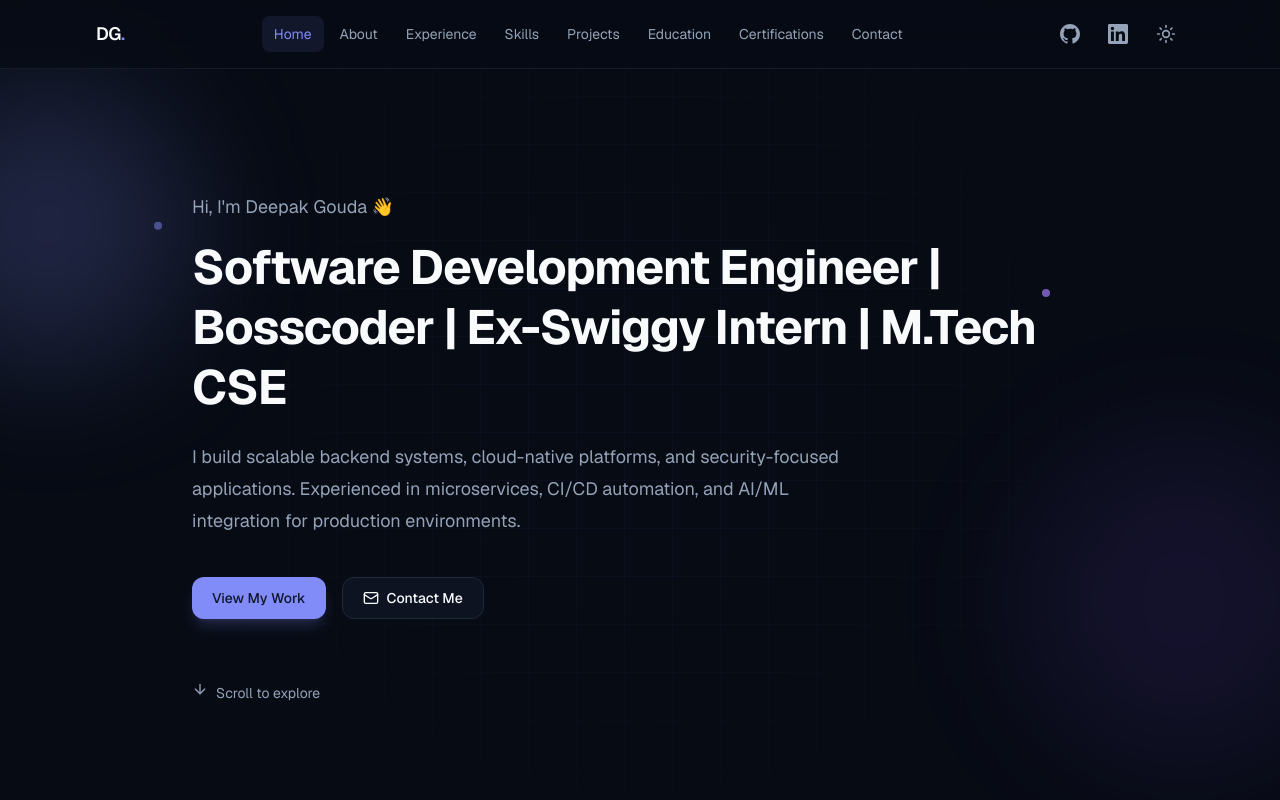
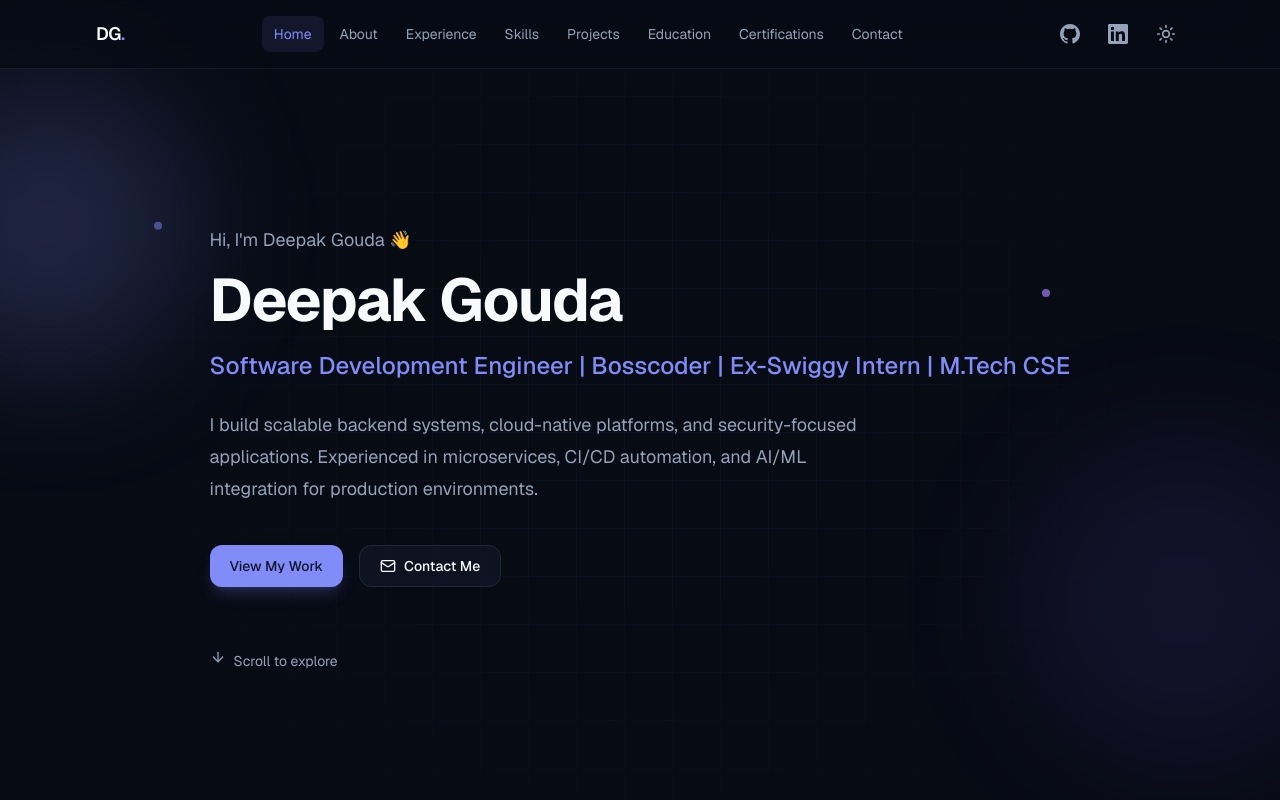
Before and after one commit to deepakgoudasirsi/deepak-portfolio, a Next.js app: page / in a window 1280 px wide. Shown: the top 800 px of the page. Built offline with nearby package versions, Linux system fonts and the light colour scheme.

Commit message:
Fix hero layout to show name and professional headline separately.
Match LinkedIn-style hierarchy: greeting, name as main heading, then SDE credentials line below.

```diff
--- a/src/components/Hero.tsx
+++ b/src/components/Hero.tsx
@@ -62,10 +62,18 @@
           initial={{ opacity: 0, y: 24 }}
           animate={{ opacity: 1, y: 0 }}
           transition={{ duration: 0.6, delay: 0.1 }}
-          className="max-w-4xl text-2xl font-bold leading-tight tracking-tight text-foreground sm:text-3xl lg:text-4xl xl:text-5xl"
+          className="text-4xl font-bold tracking-tight text-foreground sm:text-5xl lg:text-6xl"
+        >
+          {portfolio.name}
+        </motion.h1>
+        <motion.p
+          initial={{ opacity: 0, y: 24 }}
+          animate={{ opacity: 1, y: 0 }}
+          transition={{ duration: 0.6, delay: 0.15 }}
+          className="mt-4 max-w-4xl text-lg font-medium leading-relaxed text-accent sm:text-xl lg:text-2xl"
         >
           {portfolio.title}
-        </motion.h1>
+        </motion.p>
         <motion.p
           initial={{ opacity: 0, y: 24 }}
           animate={{ opacity: 1, y: 0 }}
```
